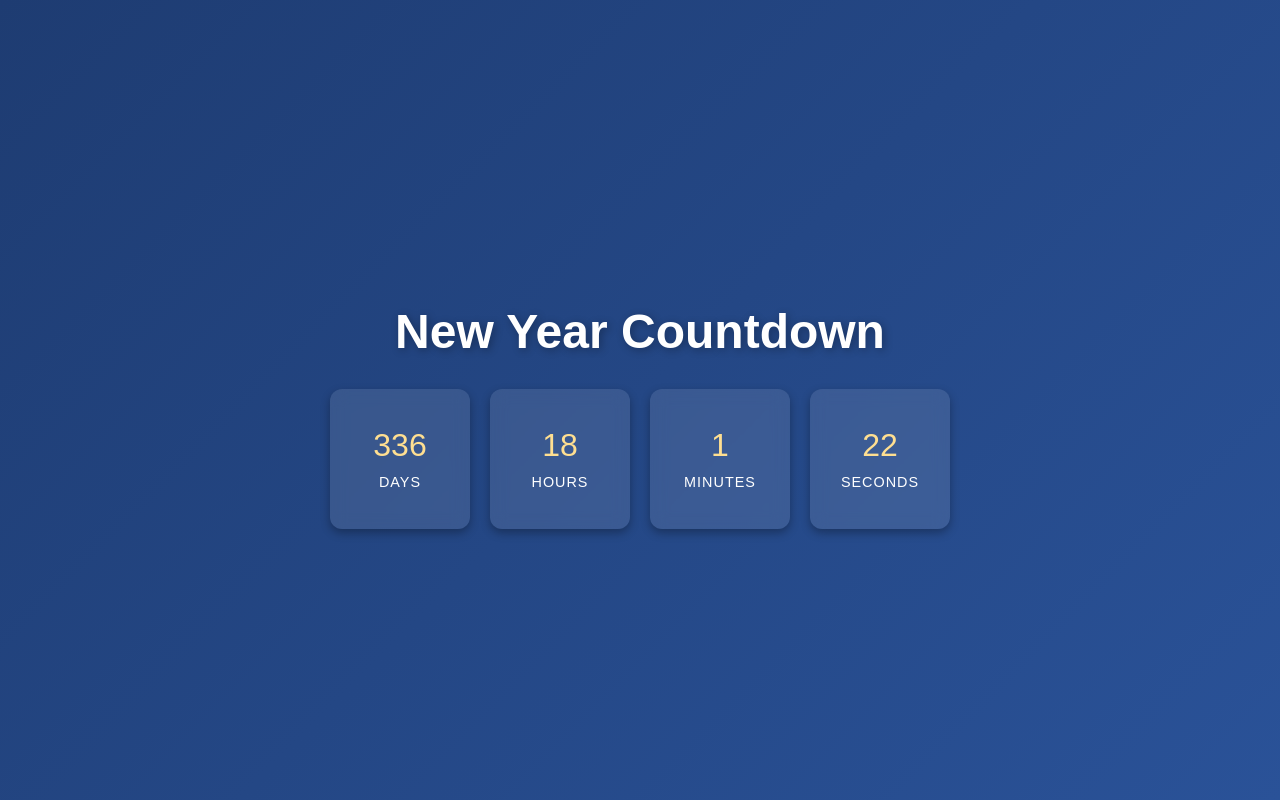
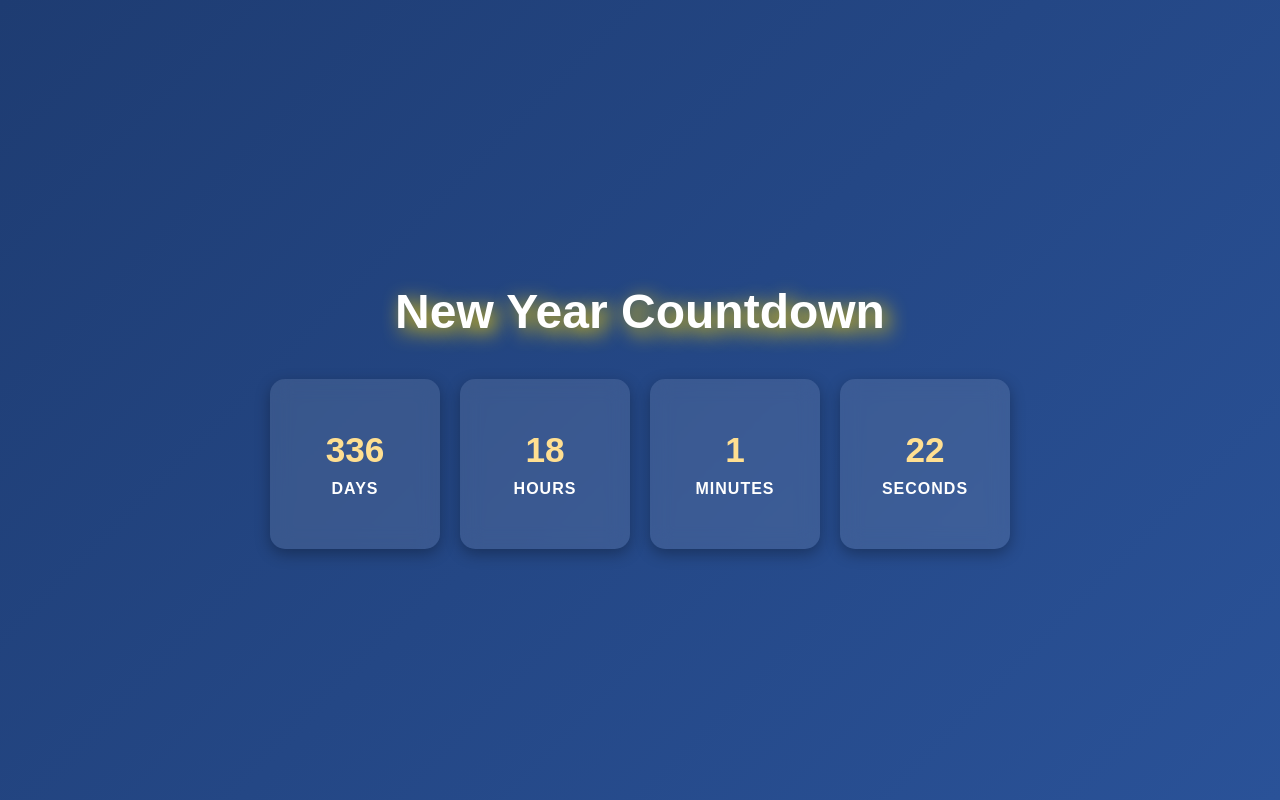
Before and after one commit to JustArmaan/new-years-countdown, a plain HTML site: page index.html in a window 1280 px wide. Drawn offline with Linux system fonts and the light colour scheme.

Commit message:
feat change colors

```diff
--- a/styles.css
+++ b/styles.css
@@ -15,45 +15,67 @@ body {
 h1 {
   font-size: 3rem;
   margin-bottom: 20px;
-  text-shadow: 2px 2px 8px rgba(0, 0, 0, 0.3);
+  text-shadow: 3px 3px 10px rgba(255, 215, 0, 0.8);
+  animation: pulse 1.5s infinite alternate;
 }
 
 .countdown {
   display: flex;
   gap: 20px;
-  margin-top: 10px;
+  margin-top: 20px;
   animation: fadeIn 1.5s ease-in-out;
 }
 
 .countdown div {
   background: rgba(255, 255, 255, 0.1);
-  backdrop-filter: blur(8px);
-  padding: 20px;
-  border-radius: 12px;
-  width: 100px;
-  height: 100px;
+  backdrop-filter: blur(10px);
+  padding: 25px;
+  border-radius: 15px;
+  width: 120px;
+  height: 120px;
   display: flex;
   flex-direction: column;
   align-items: center;
   justify-content: center;
-  font-size: 2rem;
+  font-size: 2.2rem;
+  font-weight: bold;
   color: #ffdf91;
-  box-shadow: 0 4px 10px rgba(0, 0, 0, 0.3);
-  transition: transform 0.3s, background 0.3s;
+  box-shadow: 0 5px 15px rgba(0, 0, 0, 0.3);
+  transition: transform 0.3s, background 0.3s, box-shadow 0.3s;
+  position: relative;
 }
 
 .countdown div:hover {
   transform: scale(1.1);
   background: rgba(255, 255, 255, 0.2);
+  box-shadow: 0 0 20px rgba(255, 215, 0, 0.8);
+}
+
+.countdown div::after {
+  content: "";
+  position: absolute;
+  width: 100%;
+  height: 100%;
+  border-radius: 15px;
+  top: 0;
+  left: 0;
+  background: rgba(255, 215, 0, 0.3);
+  opacity: 0;
+  transition: opacity 0.3s;
+}
+
+.countdown div:hover::after {
+  opacity: 0.5;
 }
 
 .countdown div span {
   display: block;
-  font-size: 0.9rem;
+  font-size: 1rem;
   margin-top: 10px;
   color: #fff;
   text-transform: uppercase;
   letter-spacing: 1px;
+  font-weight: 600;
 }
 
 @keyframes fadeIn {
@@ -66,3 +88,12 @@ h1 {
     transform: translateY(0);
   }
 }
+
+@keyframes pulse {
+  from {
+    text-shadow: 3px 3px 10px rgba(255, 215, 0, 0.8);
+  }
+  to {
+    text-shadow: 5px 5px 20px rgba(255, 215, 0, 1);
+  }
+}
```
